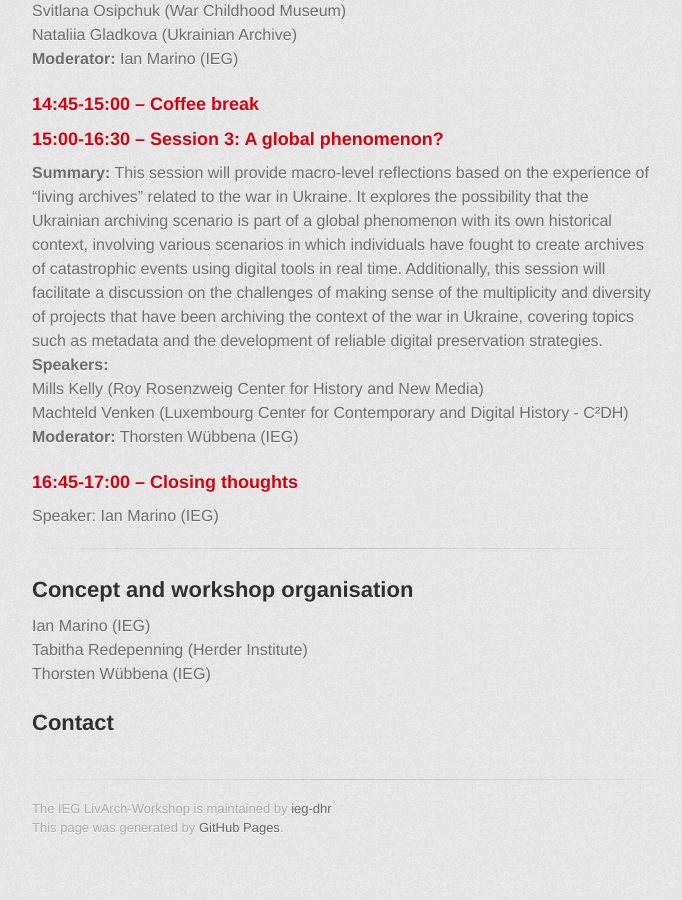
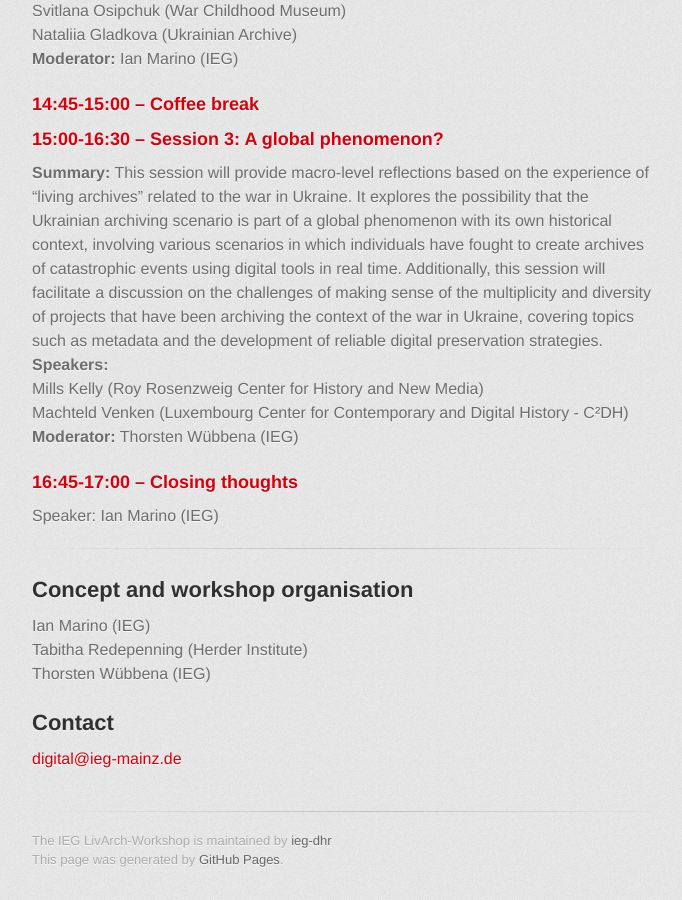
Before and after one commit to ieg-dhr/LivArch-Workshop, a Jekyll site: the page built from index.md, in a window 1280 px wide and 900 px high, scrolled down 1075 px. Shown: the whole window, without its empty margins (298-980 px from the left). Built offline with Jekyll 4.4.1, drawn with Linux system fonts in a browser that asks for light colours; some web fonts are replaced; our own code applies the rules of GitHub Pages for plain Markdown files; before the commit the page ends 1943 px from its top, so only the background shows below that.

Commit message:
Update index.md

```diff
--- a/index.md
+++ b/index.md
@@ -51,4 +51,4 @@
 
 ## Contact
 
-<a href="digital@ieg-mainz.de"></a>
+<a href="mailto:digital@ieg-mainz.de">digital@ieg-mainz.de</a>
```
